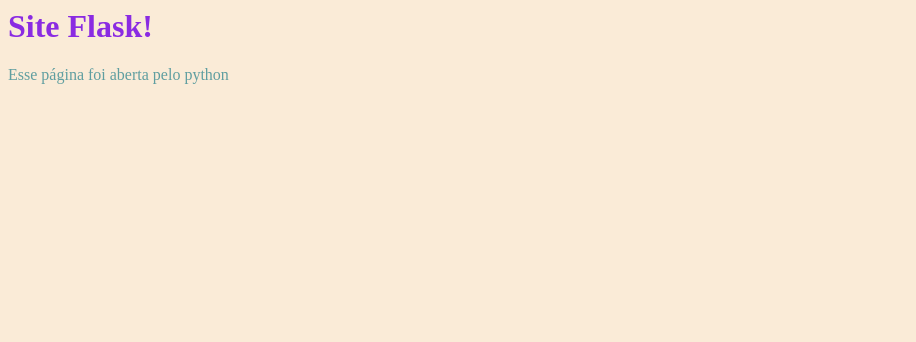
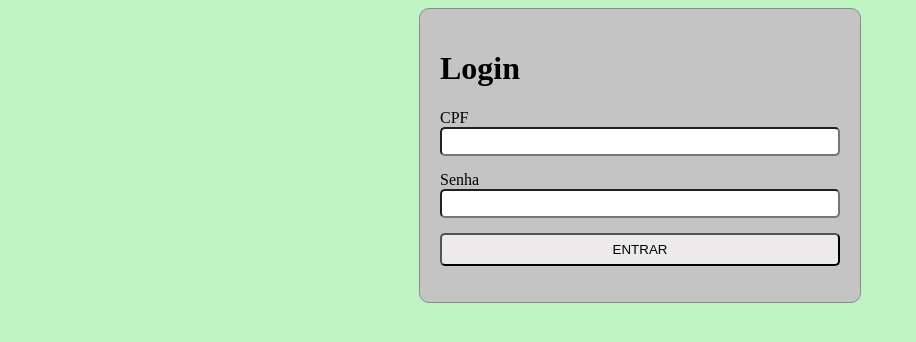
Before and after one commit to Ryan06080410/Flask-Modelo, a Flask app: page / in a window 1280 px wide. Shown: the top 342 px of the page, without its empty margins (0-916 px from the left). Run offline with Flask 3, Linux system fonts and the light colour scheme.

Commit message:
aula 27/08

```diff
--- a/app.py
+++ b/app.py
@@ -1,10 +1,22 @@
-from flask import Flask, render_template
+from flask import Flask, render_template, redirect, request
 
 app = Flask(__name__)
 
 @app.route("/")
-def ola_mundo():
-    return render_template("index.html")
+def login():
+    return render_template("login.html")
+
+@app.route("/painel")
+def painel():
+    return render_template("painel.html")
+
+@app.route("/verificar", methods=['POST'])
+def verificar():
+    cpf = request.form.get('cpf')
+    senha = request.form.get('senha')
+    print('Tentando login com: ', cpf,'/senha: ',senha)
+    return redirect('/')
+
 
 if __name__ == "__main__":
     app.run(debug=True)
--- a/static/style.css
+++ b/static/style.css
@@ -1,9 +1,35 @@
 body{
-    background-color:antiquewhite;
+    background-color: rgb(192, 243, 196);
+}
+
+.cartao{
+    margin: auto;
+    width: 400px;
+    background-color: rgb(196, 196, 196);
+    border: 1px solid rgb(139, 139, 139);
+    border-radius: 10px;
+    padding: 20px;
+
+}
+
+label{
+    width: 100%
+}
+
+input{
+    width: 100%;
+    margin-bottom: 15px;
+    border-radius: 5px;
+    padding: 5px;
+}
+
+button{
+    background-color:rgb(236, 234, 234);
+    border-radius: 5px;
+    width: 100%;
+    color: rgb(0, 0, 5);
+    padding: 7px;
 }
 h1{
-    color:blueviolet
+    text-aling: center
 }
-p{
-    color: cadetblue;
-}
--- /dev/null
+++ b/templates/login.html
@@ -0,0 +1,19 @@
+<html>
+    <head>
+        <title>Yessssssss</title>
+        <link rel="stylesheet" href="{{ url_for('static',filename='style.css') }}">
+    </head>
+    <body>
+      <div class="cartao">
+          <form action="/verificar" method="POST">
+            <h1>Login</h1>
+            <label>CPF</label>
+            <input type="text" name="cpf">
+            <label>Senha</label>
+            <input type="password" name="senha">
+            <button type="submit">ENTRAR</button>
+          </form>
+
+      </div>
+    </body>
+</html>
--- a/templates/index.html
+++ b/templates/painel.html
@@ -4,7 +4,7 @@
         <link rel="stylesheet" href="{{ url_for('static',filename='style.css') }}">
     </head>
     <body>
-        <h1>Site Flask!</h1>
-        <p>Esse página foi aberta pelo python</p>
+        <h1>painel</h1>
+        <p>Você acessou o site!</p>
     </body>
 </html>
```
